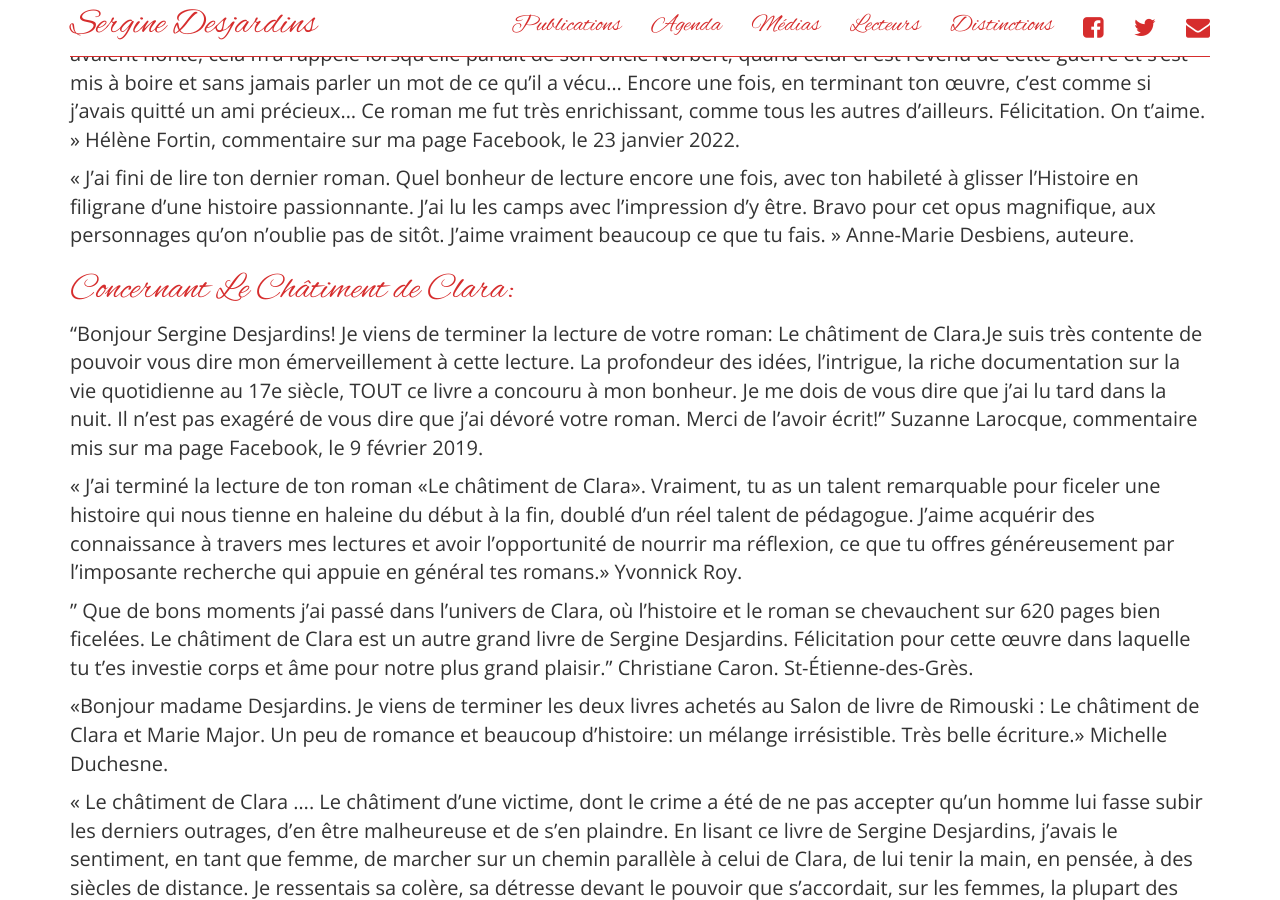
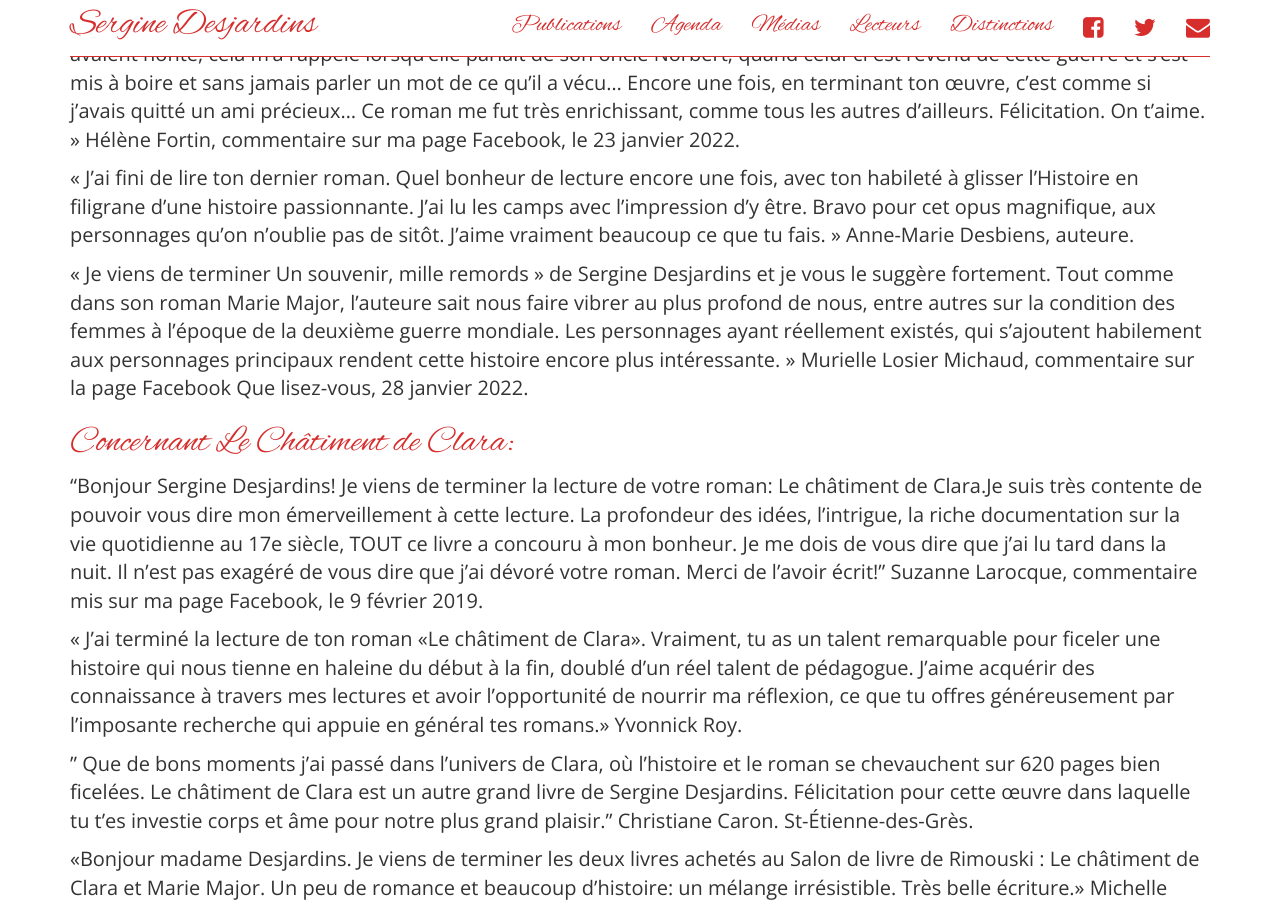
Before and after one commit to serginedesjardins/serginedesjardins.github.io, a Jekyll site: the page built from lecteurs.md, in a window 1280 px wide and 900 px high, scrolled down 6899 px. Built offline with Jekyll 4.4.1, drawn with Linux system fonts in a browser that asks for light colours; nearby versions of some CDN libraries.

Commit message:
Murielle Losier, page Que lisez-vous?

```diff
--- a/lecteurs.md
+++ b/lecteurs.md
@@ -130,6 +130,9 @@ Toujours est-il que, tout comme avec Le châtiment de Clara, ton dernier roman m
 « Les mots sont difficiles à trouver pour te dire à quel point j’ai adoré Un souvenir, mille remords. Les personnages que tu as inventés sont tellement attachants… Et lorsque tu parles des sous-marins allemands, je revivais les histoires que maman nous racontait : elle disait qu’il ne fallait pas allumer les lampes à l’huile, le soir, etc… Eh oui, elle a vécu cette époque; mais jamais elle ne nous a parlé de l’école de tir si près de chez-nous, ni papa… Quand tu parles de ceux qui avaient honte, cela m’a rappelé lorsqu’elle parlait de son oncle Norbert, quand celui-ci est revenu de cette guerre et s’est mis à boire et sans jamais parler un mot de ce qu’il a vécu… Encore une fois, en terminant ton œuvre, c’est comme si j’avais quitté un ami précieux… Ce roman me fut très enrichissant, comme tous les autres d’ailleurs. Félicitation. On t’aime. » Hélène Fortin, commentaire sur ma page Facebook, le 23 janvier 2022.
 
 « J’ai fini de lire ton dernier roman. Quel bonheur de lecture encore une fois, avec ton habileté à glisser l’Histoire en filigrane d’une histoire passionnante. J’ai lu les camps avec l’impression d’y être. Bravo pour cet opus magnifique, aux personnages qu’on n’oublie pas de sitôt. J’aime vraiment beaucoup ce que tu fais. » Anne-Marie Desbiens, auteure.
+
+« Je viens de terminer Un souvenir, mille remords » de Sergine Desjardins et je vous le suggère fortement. Tout comme dans son roman Marie Major, l’auteure sait nous faire vibrer au plus profond de nous, entre autres sur la condition des femmes à l’époque de la deuxième guerre mondiale. Les personnages ayant réellement existés, qui s’ajoutent habilement aux personnages principaux rendent cette histoire encore plus intéressante. » Murielle Losier Michaud, commentaire sur la page Facebook Que lisez-vous, 28 janvier 2022.
+
 
 
 
```
